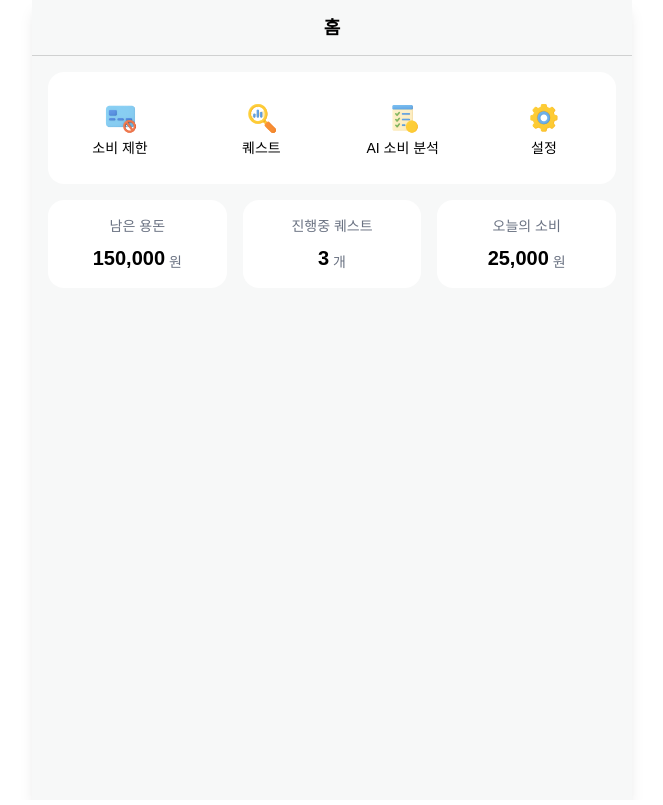
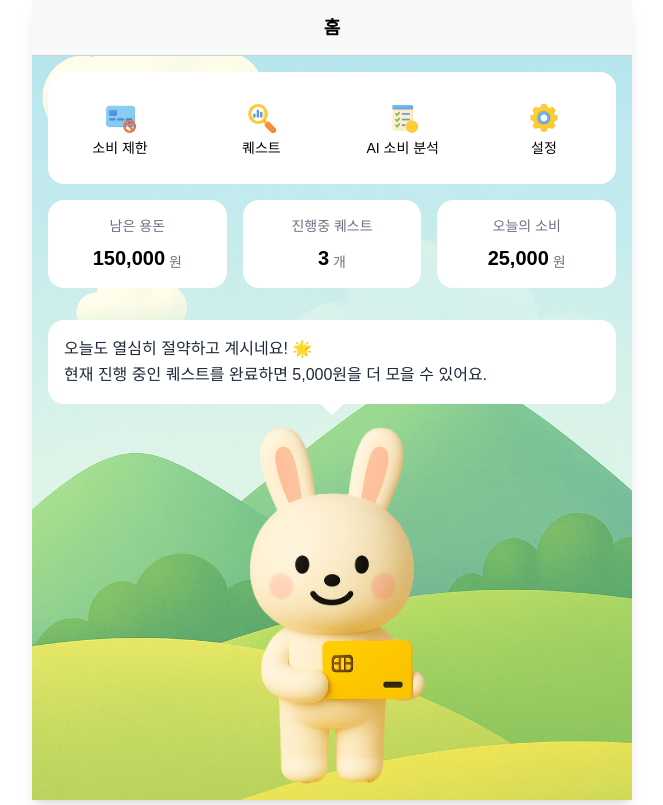
Before and after one commit to 2025-The-Pay-FinTech-Hackathon/Team03-FE, a Next.js app: page / in a window 1280 px wide. Shown: the whole page, without its empty margins (308-971 px from the left). Built offline with nearby package versions, Linux system fonts and the light colour scheme; a web font is replaced by a local one.

Commit message:
✨ 홈 페이지에 배경 이미지 추가 및 AI 댓글 컴포넌트 통합, 레이아웃 수정

```diff
--- /dev/null
+++ b/src/app/(home)/_components/AIComment.tsx
@@ -0,0 +1,69 @@
+"use client";
+
+import Image from "next/image";
+import { useState, useEffect } from "react";
+
+export default function AIComment() {
+  const [isVisible, setIsVisible] = useState(false);
+
+  // 데모 코멘트
+  const aiComment =
+    "오늘도 열심히 절약하고 계시네요! 🌟\n현재 진행 중인 퀘스트를 완료하면 5,000원을 더 모을 수 있어요.";
+
+  useEffect(() => {
+    // 컴포넌트 마운트 후 약간의 딜레이를 주고 애니메이션 시작
+    const timer = setTimeout(() => {
+      setIsVisible(true);
+    }, 100);
+
+    return () => clearTimeout(timer);
+  }, []);
+
+  return (
+    <div className="flex flex-col items-center justify-end relative p-4">
+      {/* AI 코멘트 말풍선 */}
+      <div
+        className={`
+          bg-white rounded-2xl p-4 mb-4 relative w-full mx-auto
+          transition-all duration-700 ease-out
+          ${
+            isVisible
+              ? "opacity-100 transform translate-y-0"
+              : "opacity-0 transform translate-y-4"
+          }
+        `}
+      >
+        {/* 말풍선 꼬리 */}
+        <div className="absolute -bottom-2 left-1/2 transform -translate-x-1/2">
+          <div className="w-4 h-4 bg-white rotate-45 transform origin-center"></div>
+        </div>
+
+        <div className="flex items-start gap-2">
+          <div className="flex-1">
+            <p className="text-gray-800 leading-relaxed whitespace-pre-line">
+              {aiComment}
+            </p>
+          </div>
+        </div>
+      </div>
+
+      {/* 토끼 캐릭터 */}
+      <div
+        className={`
+          relative
+          transition-all duration-700 delay-300 ease-out
+          ${isVisible ? "opacity-100 scale-100" : "opacity-0 scale-95"}
+        `}
+      >
+        <Image
+          src="/character/rabbit-front.png"
+          alt="AI 캐릭터"
+          width={200}
+          height={120}
+          className="object-contain"
+          priority
+        />
+      </div>
+    </div>
+  );
+}
--- a/src/app/(home)/page.tsx
+++ b/src/app/(home)/page.tsx
@@ -1,13 +1,38 @@
 "use client";
 
+import Image from "next/image";
 import MenuList from "./_components/MenuList";
 import HomeInfo from "./_components/HomeInfo";
+import AIComment from "./_components/AIComment";
 
 export default function HomePage() {
   return (
-    <div className="w-full p-4 flex flex-col gap-4">
-      <MenuList />
-      <HomeInfo />
+    <div className="w-full h-[calc(100vh-3.5rem)] flex flex-col relative">
+      {/* 배경 이미지 */}
+      <div className="absolute inset-0 w-full h-full">
+        <Image
+          src="/background/background.png"
+          alt="배경"
+          fill
+          className="object-cover"
+          priority
+        />
+      </div>
+
+      {/* 컨텐츠 */}
+      <div className="relative w-full h-full flex flex-col">
+        {/* 상단 컨텐츠 */}
+        <div className="p-4 overflow-y-auto">
+          <div className="flex flex-col gap-4">
+            <MenuList />
+            <HomeInfo />
+          </div>
+        </div>
+      </div>
+      {/* 하단 고정 AI 코멘트 */}
+      <div className="flex-1 w-full">
+        <AIComment />
+      </div>
     </div>
   );
 }
--- a/src/app/layout.tsx
+++ b/src/app/layout.tsx
@@ -15,7 +15,7 @@ export default function RootLayout({
   return (
     <html lang="ko">
       <body className="antialiased min-h-screen bg-white">
-        <div className="mx-auto max-w-[600px] min-h-screen bg-[#f7f8f8] shadow-lg color-[#1E1E1E]">
+        <div className="mx-auto max-w-[600px] min-h-screen bg-[#f7f8f8] shadow-lg color-[#1E1E1E] h-full">
           <DynamicHeader />
           {children}
         </div>
```
Also changed, not shown: public/background/background.png (added).
